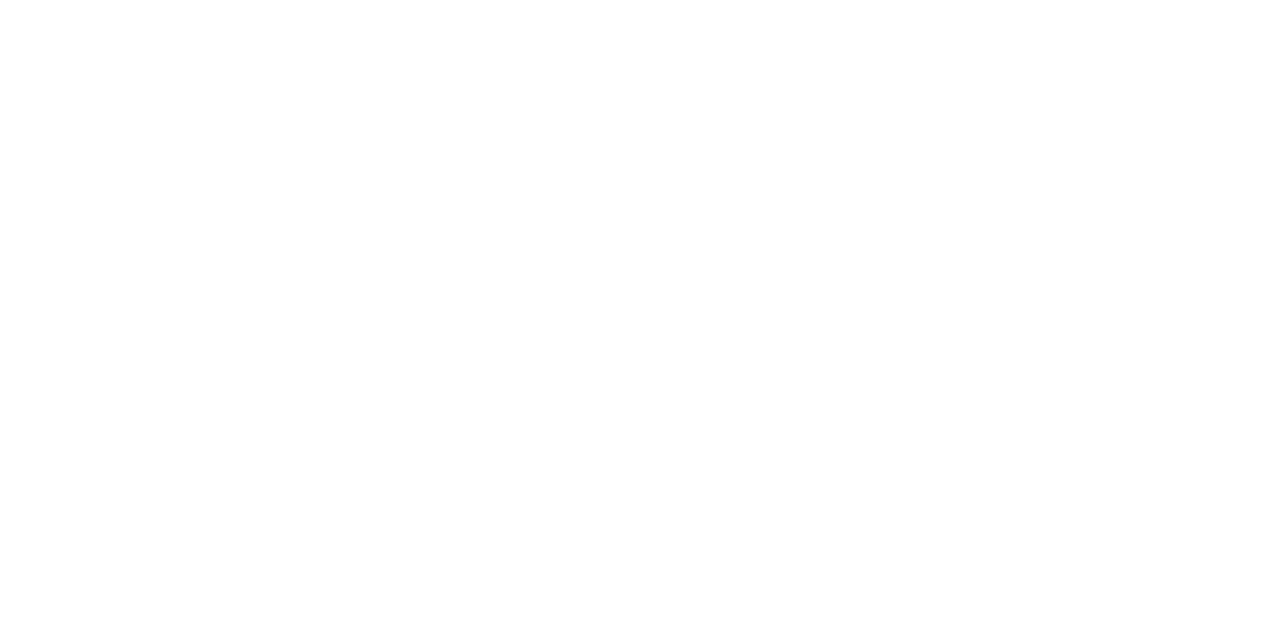
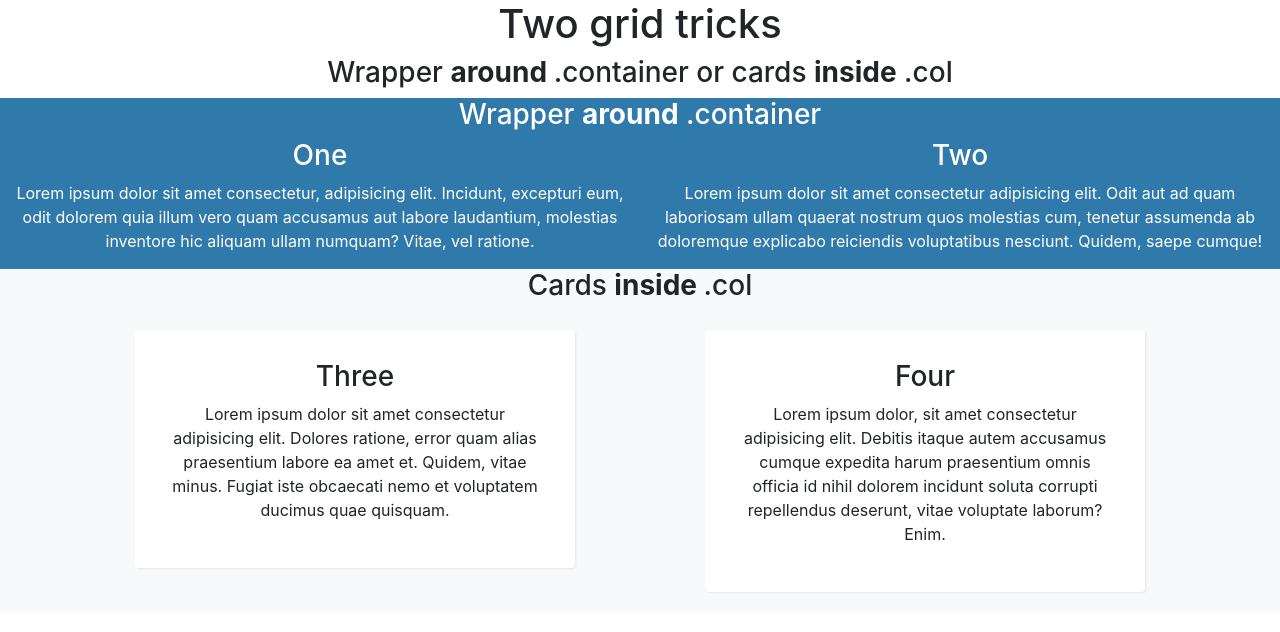
Before and after one commit to DarbyBlinko/twoGridTricks, a plain HTML site: page index.html in a window 1280 px wide. Drawn offline with nearby package versions, Linux system fonts and the light colour scheme.

Commit message:
before spacing

```diff
--- a/index.html
+++ b/index.html
@@ -8,6 +8,45 @@
   <link rel="stylesheet" href="style.css">
 </head>
 <body>
-
+  <div class="container-fluid">
+    <div class="text-center row">
+      <h1 class="col-12">Two grid tricks</h1>
+      <h3 class="col-12">Wrapper <b>around </b>.container or cards <b>inside</b> .col</h3>
+    </div>
+  </div>
+  <div class="bg-blue">
+    <div class="container-fluid">
+      <div class="row text-center">
+        <h3 class="col-12">Wrapper <b>around</b> .container</h3>
+        <div class="col-6">
+          <h3>One</h3>
+          <p>Lorem ipsum dolor sit amet consectetur, adipisicing elit. Incidunt, excepturi eum, odit dolorem quia illum vero quam accusamus aut labore laudantium, molestias inventore hic aliquam ullam numquam? Vitae, vel ratione.</p>
+        </div>
+        <div class="col-6">
+          <h3>Two</h3>
+          <p>Lorem ipsum dolor sit amet consectetur adipisicing elit. Odit aut ad quam laboriosam ullam quaerat nostrum quos molestias cum, tenetur assumenda ab doloremque explicabo reiciendis voluptatibus nesciunt. Quidem, saepe cumque!</p>
+        </div>
+      </div>
+    </div>
+  </div>
+  <div class="bg-light">
+    <div class="container">
+      <div class="row text-center">
+        <h3 class="col-12">Cards <b>inside </b>.col</h3>
+        <div class="col-12 col-md-6">
+          <div class="card-white">
+            <h3>Three</h3>
+            <p class="">Lorem ipsum dolor sit amet consectetur adipisicing elit. Dolores ratione, error quam alias praesentium labore ea amet et. Quidem, vitae minus. Fugiat iste obcaecati nemo et voluptatem ducimus quae quisquam.</p>
+          </div>
+        </div>
+        <div class="col-12 col-md-6">
+          <div class="card-white">
+            <h3>Four</h3>
+            <p class="">Lorem ipsum dolor, sit amet consectetur adipisicing elit. Debitis itaque autem accusamus cumque expedita harum praesentium omnis officia id nihil dolorem incidunt soluta corrupti repellendus deserunt, vitae voluptate laborum? Enim.</p>
+          </div>
+      </div>
+    </div>
+  </div>
+  </div>
 </body>
 </html>
--- a/style.css
+++ b/style.css
@@ -0,0 +1,11 @@
+.bg-blue {
+  background: #3079AB;
+  color: white;
+}
+.card-white {
+  background: white;
+  padding: 30px;
+  box-shadow: 1px 1px 2px #e7e7e7;
+  border-radius: 4px;
+  margin: 20px 50px;
+}
```
